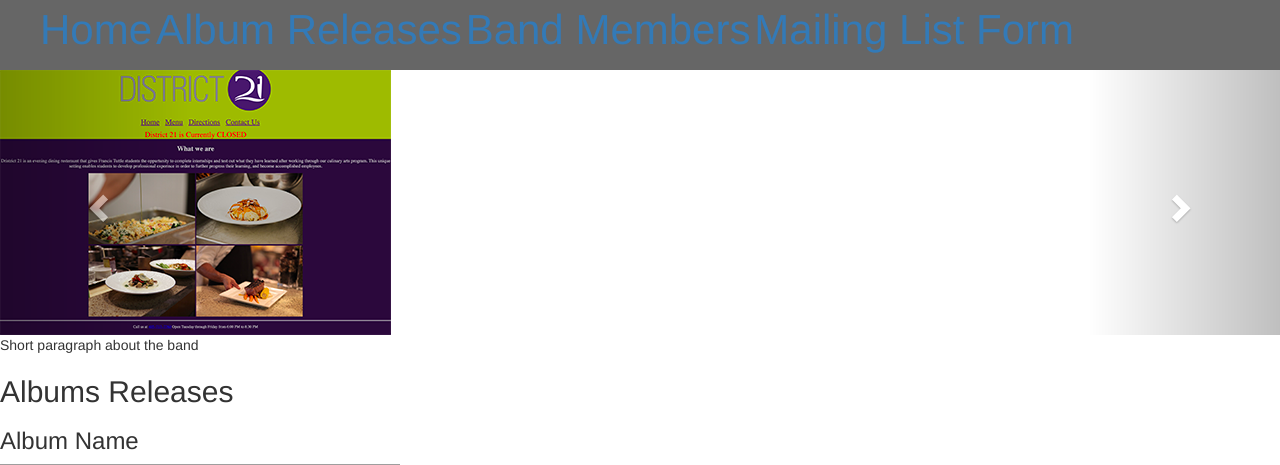
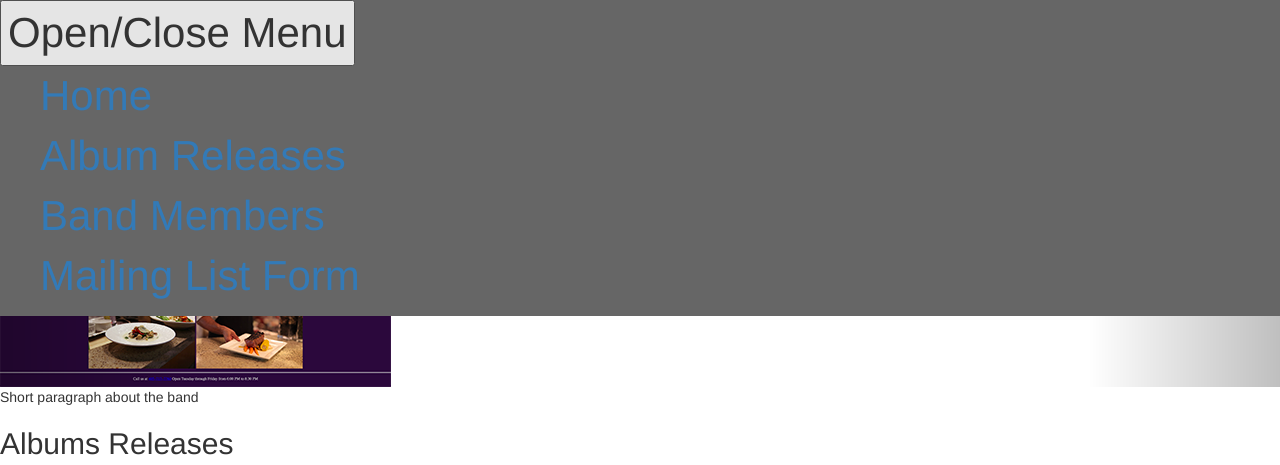
Before and after one commit to Ethameshep/discography, a PHP site: page / in a window 1280 px wide. Shown: the top 465 px of the page. Run offline with PHP 8.4, Linux system fonts and the light colour scheme; some libraries are stand-ins or nearby versions; grey boxes are pictures that could not be loaded.

Commit message:
Collapsible Nav
Updated Nav to now be collapsible on smaller screens and fixed carousel
indicators overlapping nav also fixed nav overlapping h1

```diff
--- a/css/main.css
+++ b/css/main.css
@@ -1,5 +1,5 @@
-/* Discography project
-AUTHOR:
+/* Discography Project
+AUTHOR: https://github.com/ultimatezenzar
 LICENSE: The code written for this project is all under the MIT License.
 ----------------------
 TOOLS USED
@@ -28,11 +28,15 @@ pending
 @import url(bootstrap-theme.css);
 
 /*NAV SECTION*/
+header button {
+    display: none; /*hides collapse button on larger displays*/
+}
+
 nav {
     position: fixed;
     background: #666;
     top: 0%;
-    z-index: 1;
+    z-index: 16; /*zindex needs to be 16 to overlap carousel indicators*/
     width: 100%;
 }
 
@@ -40,3 +44,20 @@ nav li {
     display: inline;
     font-size: 3em;
 }
+/*NAV MOBILE*/
+@media only screen and (max-width: 1280px) {
+    header button {
+        display: block;
+        font-size: 3em;
+    }
+
+    nav li {
+        display: block; /*changes nav to block diplay for tablets and phones*/
+    }
+}
+
+/*HEADING SECTION*/
+h1 {
+    margin-top: 2em; /*prevents nav from overlapping header while at top*/
+    text-align: center;
+}
--- a/index.html
+++ b/index.html
@@ -11,7 +11,8 @@
     <body>
         <header id="home">
             <nav>
-                <ul>
+                <button data-toggle="collapse" data-target="#navList">Open/Close Menu</button>
+                <ul id="navList" class="collapse in">
                     <li><a href="#home" title="Home">Home</a></li>
                     <li><a href="#albums" title="Album releases by BAND">Album Releases</a></li>
                     <li><a href="#members" title="Members of BAND">Band Members</a></li>
```
